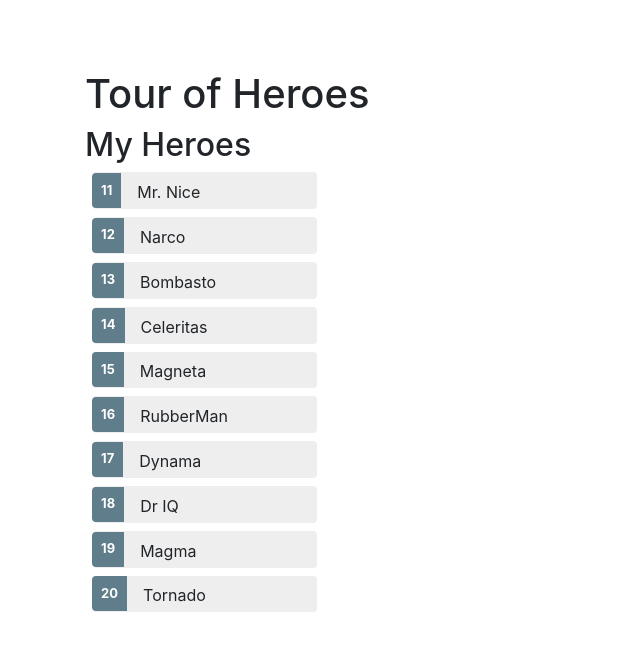
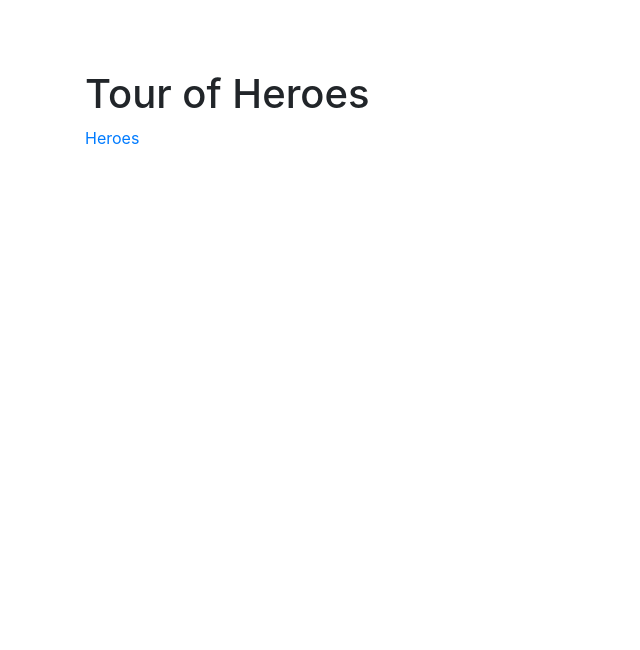
Before and after one commit to KenaDess/Heroes, an Angular app: page / in a window 1280 px wide. Shown: the top 650 px of the page, without its empty margins (0-640 px from the left). Built offline with nearby package versions, Linux system fonts and the light colour scheme.

Commit message:
feat(App): separate app / heroes components

```diff
--- a/src/app/app.component.html
+++ b/src/app/app.component.html
@@ -1,13 +1,6 @@
 <div class="container" style="margin-top: 70px;">
   <h1>{{ title }}</h1>
 
-  <h2>My Heroes</h2>
-
-  <ul class="heroes">
-    <li *ngFor="let hero of heroes" [class.selected]="hero === selectedHero" (click)="onSelect(hero)">
-      <span class="badge">{{hero.id}}</span> {{hero.name}}
-    </li>
-  </ul>
-
-  <hero-detail [hero]="selectedHero"></hero-detail>
+  <a routerLink="/heroes">Heroes</a>
+  <router-outlet></router-outlet>
 </div>
--- a/src/app/app.component.ts
+++ b/src/app/app.component.ts
@@ -1,36 +1,10 @@
-import {Component, OnInit} from '@angular/core';
-import {Hero} from './hero';
-import { HeroService } from './hero.service';
-import {isNullOrUndefined, isUndefined} from 'util';
-
+import { Component } from '@angular/core';
 
 @Component({
   selector: 'my-app',
   templateUrl: './app.component.html',
-  styleUrls: ['./app.component.css'],
-  providers: [HeroService]
 })
 
-export class AppComponent implements OnInit {
-  title : string;
-  hero : Hero;
-  heroes : Hero[];
-  selectedHero : Hero;
-
-  constructor(private heroService : HeroService) {
-    this.title = 'Tour of Heroes';
-  }
-
-  ngOnInit(): void {
-    this.getHeroes();
-  }
-
-  getHeroes(): void {
-    this.heroService.getHeroes().then(heroes => this.heroes = heroes);
-  }
-
-  onSelect(hero: Hero): void {
-    this.selectedHero = hero;
-  }
-
+export class AppComponent {
+  title = 'Tour of Heroes';
 }
--- /dev/null
+++ b/src/app/heroes.component.html
@@ -0,0 +1,9 @@
+<h2>My Heroes</h2>
+
+<ul class="heroes">
+  <li *ngFor="let hero of heroes" [class.selected]="hero === selectedHero" (click)="onSelect(hero)">
+    <span class="badge">{{hero.id}}</span> {{hero.name}}
+  </li>
+</ul>
+
+<hero-detail [hero]="selectedHero"></hero-detail>
--- /dev/null
+++ b/src/app/heroes.component.ts
@@ -0,0 +1,34 @@
+import {Component, OnInit} from '@angular/core';
+import {Hero} from './hero';
+import { HeroService } from './hero.service';
+
+@Component({
+  selector: 'my-heroes',
+  templateUrl: './heroes.component.html',
+  styleUrls: ['./app.component.css'],
+  providers: [HeroService]
+})
+
+export class HeroesComponent implements OnInit {
+  title : string;
+  hero : Hero;
+  heroes : Hero[];
+  selectedHero : Hero;
+
+  constructor(private heroService : HeroService) {
+    this.title = 'Tour of Heroes';
+  }
+
+  ngOnInit(): void {
+    this.getHeroes();
+  }
+
+  getHeroes(): void {
+    this.heroService.getHeroes().then(heroes => this.heroes = heroes);
+  }
+
+  onSelect(hero: Hero): void {
+    this.selectedHero = hero;
+  }
+
+}
--- a/src/index.html
+++ b/src/index.html
@@ -4,7 +4,6 @@
   <meta charset="utf-8">
   <title>Heroes</title>
   <base href="/">
-
   <meta name="viewport" content="width=device-width, initial-scale=1">
   <link rel="icon" type="image/x-icon" href="favicon.ico">
 </head>
```
Also changed, not shown: src/app/app.module.ts (+20 -10 lines).
